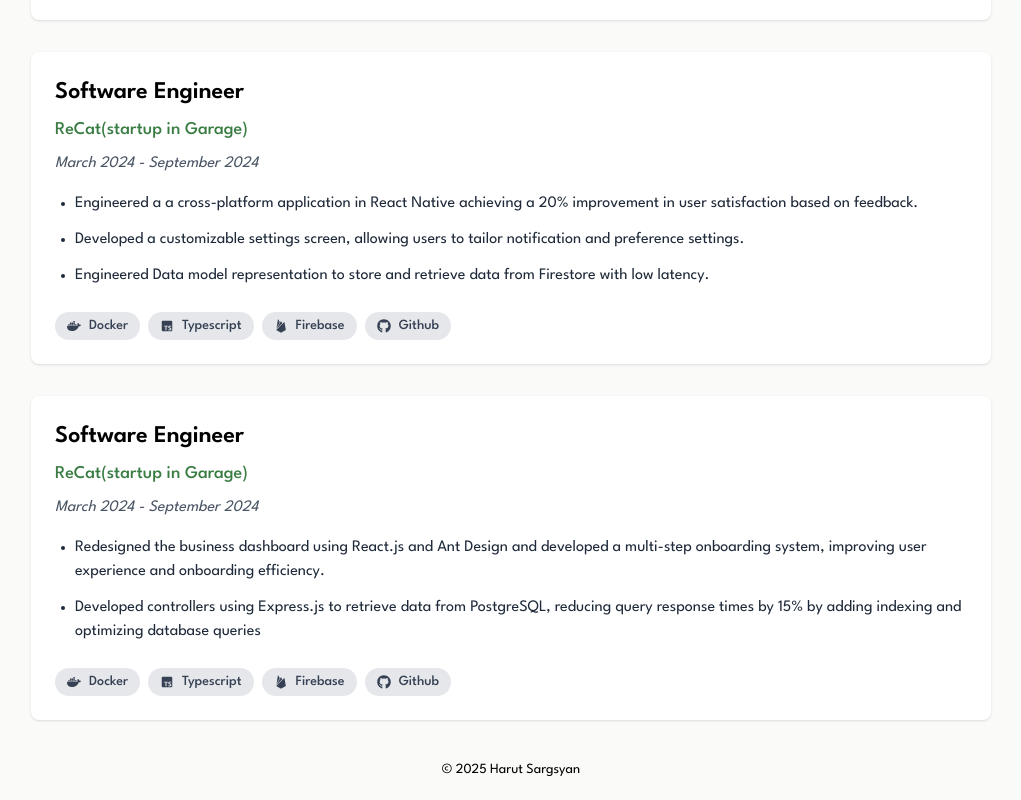
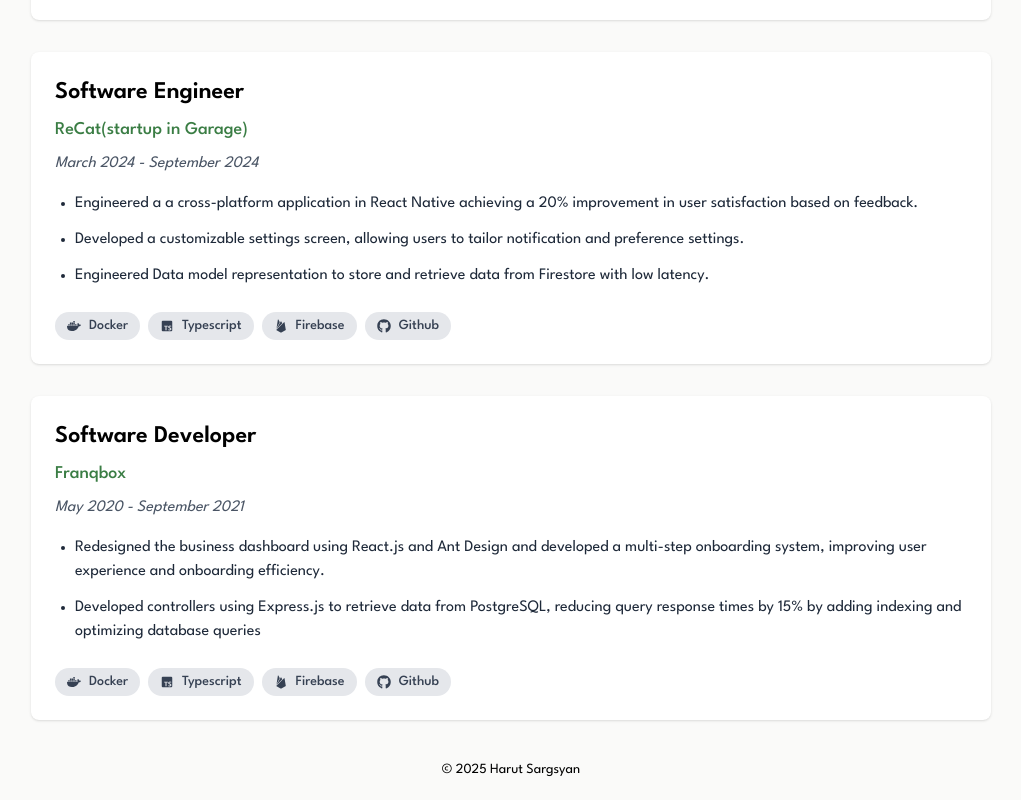
Before and after one commit to HarutSargsyan/harutsargsyan.github.io, a React (Vite) app: page /experience in a window 1280 px wide. Shown: the part 561-1361 px from the top of the page, without its empty margins (129-1150 px from the left). Built offline with nearby package versions, Linux system fonts and the light colour scheme.

Commit message:
text fix

```diff
--- a/src/assets/data.tsx
+++ b/src/assets/data.tsx
@@ -58,9 +58,9 @@ export const experiences: Experience[] = [
     ],
   },
   {
-    company: "ReCat(startup in Garage)",
-    title: "Software Engineer",
-    dates: "March 2024 - September 2024",
+    company: "Franqbox",
+    title: "Software Developer",
+    dates: "May 2020 - September 2021",
     bulletList: [
       "Redesigned the business dashboard using React.js and Ant Design and developed a multi-step onboarding system, improving user experience and onboarding efficiency.",
       "Developed controllers using Express.js to retrieve data from PostgreSQL, reducing query response times by 15% by adding indexing and optimizing database queries",
```
